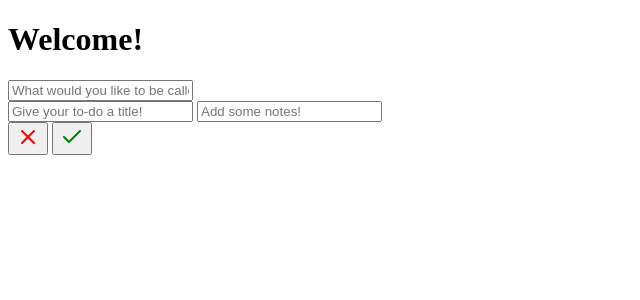
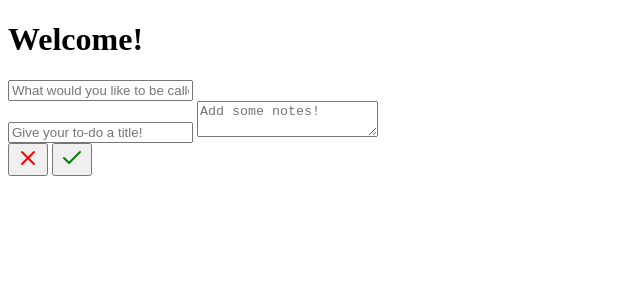
Before and after one commit to andrea-malvezzi/my-todo-app, a SvelteKit app: page / in a window 1280 px wide. Both pictures are taken after a click on the button 28 px from the left and 117 px from the top of the page. Shown: the top 300 px of the page, without its empty margins (0-640 px from the left). Built offline with nearby package versions, Linux system fonts and the light colour scheme.

Commit message:
markdown support
Added support for markdown and newlines in to-do item's content.

```diff
--- a/package.json
+++ b/package.json
@@ -38,6 +38,7 @@
 		"vite": "^6.0.0"
 	},
 	"dependencies": {
-		"lucide-svelte": "^0.479.0"
+		"lucide-svelte": "^0.479.0",
+		"marked": "^15.0.7"
 	}
 }
--- a/src/routes/Add_to_do_item.svelte
+++ b/src/routes/Add_to_do_item.svelte
@@ -33,12 +33,12 @@
                 bind:value={newToDoItem.title}
                 maxlength={maxTitleLength}
                 placeholder="Give your to-do a title!">
-            <input
-                type="text"
+            <textarea
                 class="mt-1 border-1 border-gray-400 rounded-sm text-template-text"
                 bind:value={newToDoItem.content}
                 maxlength={maxContentLength}
-                placeholder="Add some notes!">
+                placeholder="Add some notes!"
+            ></textarea>
             <div class="flex flex-row justify-evenly w-full">
                 <button on:click={showAddItemForm}>
                     <X size={24} color="red" />
--- a/src/routes/To_do_item.svelte
+++ b/src/routes/To_do_item.svelte
@@ -1,5 +1,6 @@
 <script lang="ts">
     import { LockOpen, Check, Trash2 } from 'lucide-svelte';
+    import { marked } from 'marked';
 
     // Properties retrieved from To_do_list.svelte passed on component usage
     let { title, content, done, index, onRemoveToDoItem, onChangeCheckedStatus} : {
@@ -10,6 +11,22 @@
         onRemoveToDoItem        : (indexToBeRemoved: number) => void;
         onChangeCheckedStatus   : (indexToBeModified: number) => void;
     } = $props();
+
+    function applyMarkdownStyles(node : HTMLElement) {
+        const lists = node.querySelectorAll<HTMLUListElement | HTMLOListElement>('ul, ol');
+        lists.forEach(list => {
+            if (list.tagName === 'UL') {
+                list.classList.add('list-disc');
+            } else {
+                list.classList.add('list-decimal');
+            }
+            list.classList.add('text-left');
+            list.classList.add('list-outside');
+            list.classList.add('pl-6');
+        });
+
+        return {};
+    }
 
     function toDoItemValidityHandler() {
         done = !done;
@@ -24,7 +41,7 @@
 <li class="mt-1 bg-template-accent flex flex-row items-center justify-between rounded-md w-full px-2 {done ? 'line-through bg-template-accent-disabled' : ''}">
     <div class="flex flex-col w-full">
         <h2 class="text-lg">{title}</h2>
-        <span>{content}</span>
+        <div use:applyMarkdownStyles>{@html marked(content)}</div>
     </div>
     <div class="flex flex-col justify-evenly ml-2 space-y-2">
         <button class="ml-2" onclick={toDoItemValidityHandler}>
--- a/svelte.config.js
+++ b/svelte.config.js
@@ -13,7 +13,10 @@ const config = {
 		// See https://svelte.dev/docs/kit/adapters for more information about adapters.
 		adapter: adapter(),
 		paths: {
+			// deploy
 			base: '/my-todo-app'
+			// dev
+			// base : ''
 		},
 	}
 };
```
Also changed, not shown: 1 other file (tests, documents, lock files or other folders).
